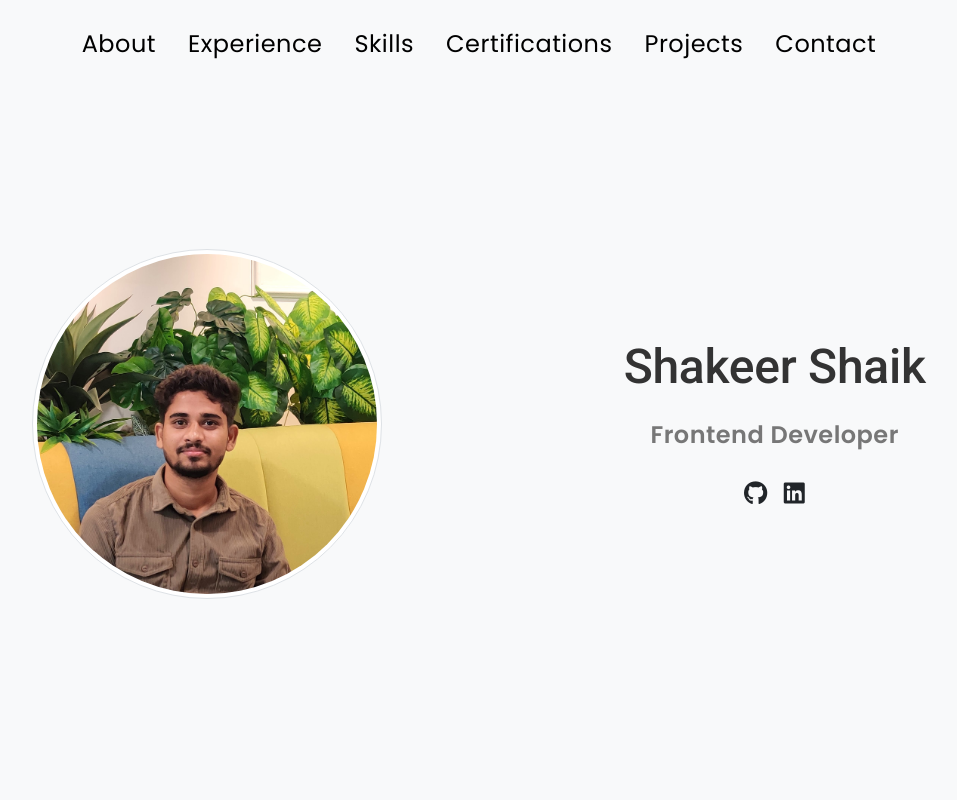
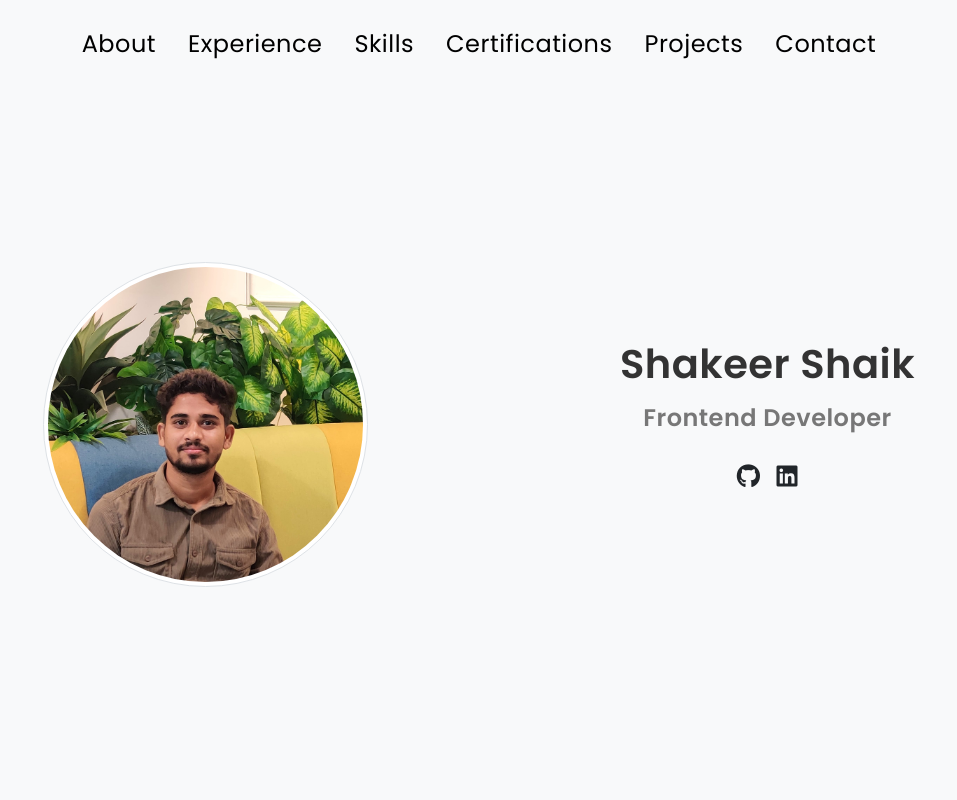
Before and after one commit to Shakeeersk777/my-portfolio, an Angular app: page / in a window 1280 px wide. Shown: the top 800 px of the page, without its empty margins (161-1118 px from the left). Built offline with nearby package versions, Linux system fonts and the light colour scheme.

Commit message:
ui revamp

```diff
--- a/src/app/intro/intro.component.html
+++ b/src/app/intro/intro.component.html
@@ -4,7 +4,7 @@
   </div>
   <div class="text-container">
     <!-- <p class="intro">Hello, I'm</p> -->
-    <h1 class="name">{{ intro.username }}</h1>
+    <p class="username">{{ intro.username }}</p>
     <p class="role">{{ intro.role }}</p>
     <!-- <div class="btn-container m-3">
       <button
--- a/src/app/intro/intro.component.scss
+++ b/src/app/intro/intro.component.scss
@@ -19,8 +19,8 @@
   margin: auto 0;
 
   img {
-    height: 350px;
-    width: 350px;
+    height: 325px;
+    width: 325px;
     border-radius: 50%; // Use 50% for a perfect circle
     object-fit: cover; // Ensure the image covers the container
   }
@@ -32,14 +32,10 @@
   flex-direction: column;
   align-items: center; // Center align the text
 
-  .intro {
+  .username {
+    font-size: 2.5rem;
+    color: #333;
     font-weight: 600;
-  }
-
-  .name {
-    font-size: 3rem;
-    color: #333;
-    font-weight: 500;
   }
 
   .role {
```
Also changed, not shown: src/assets/images/digital-marketing-logo.png.
